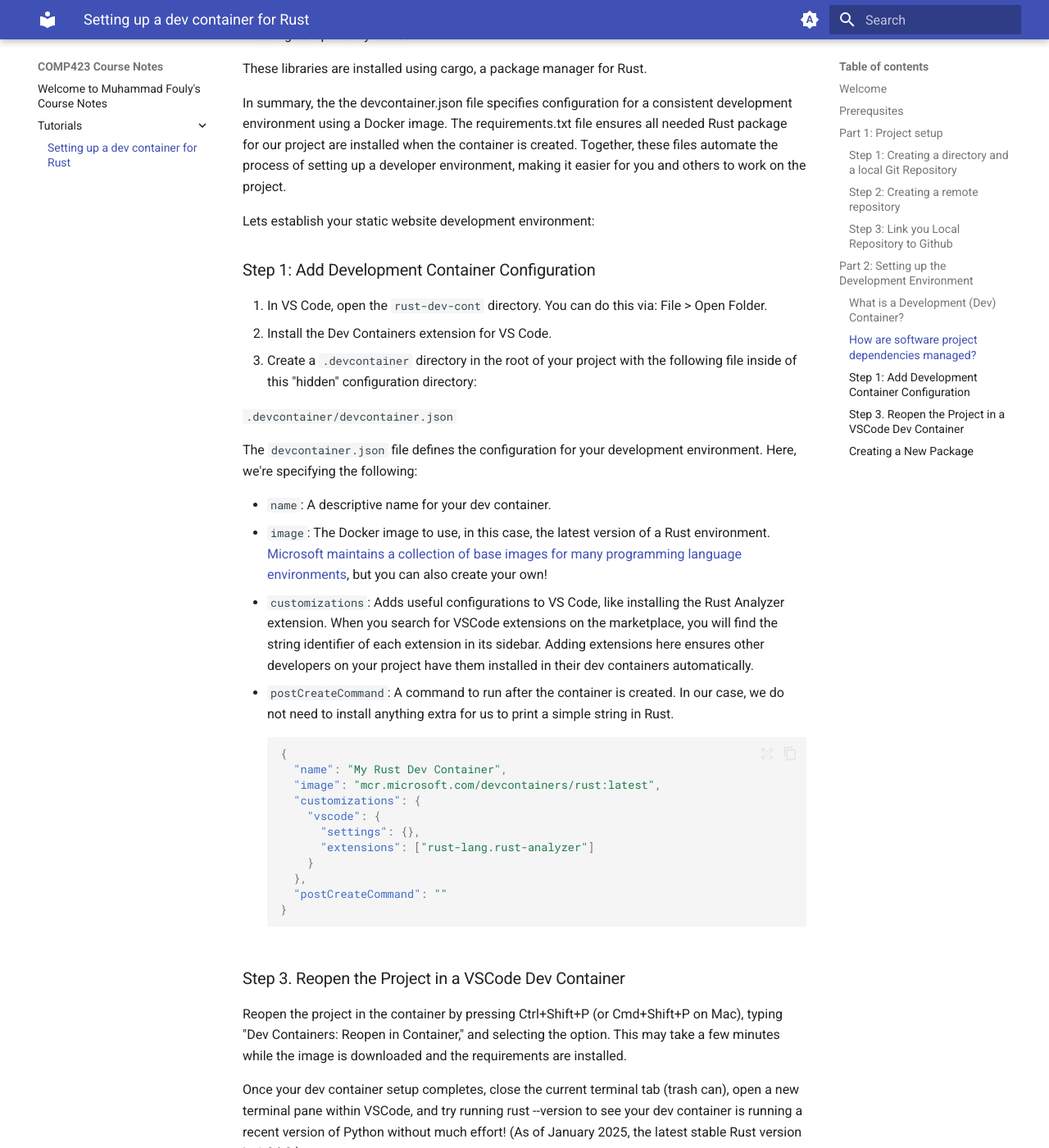
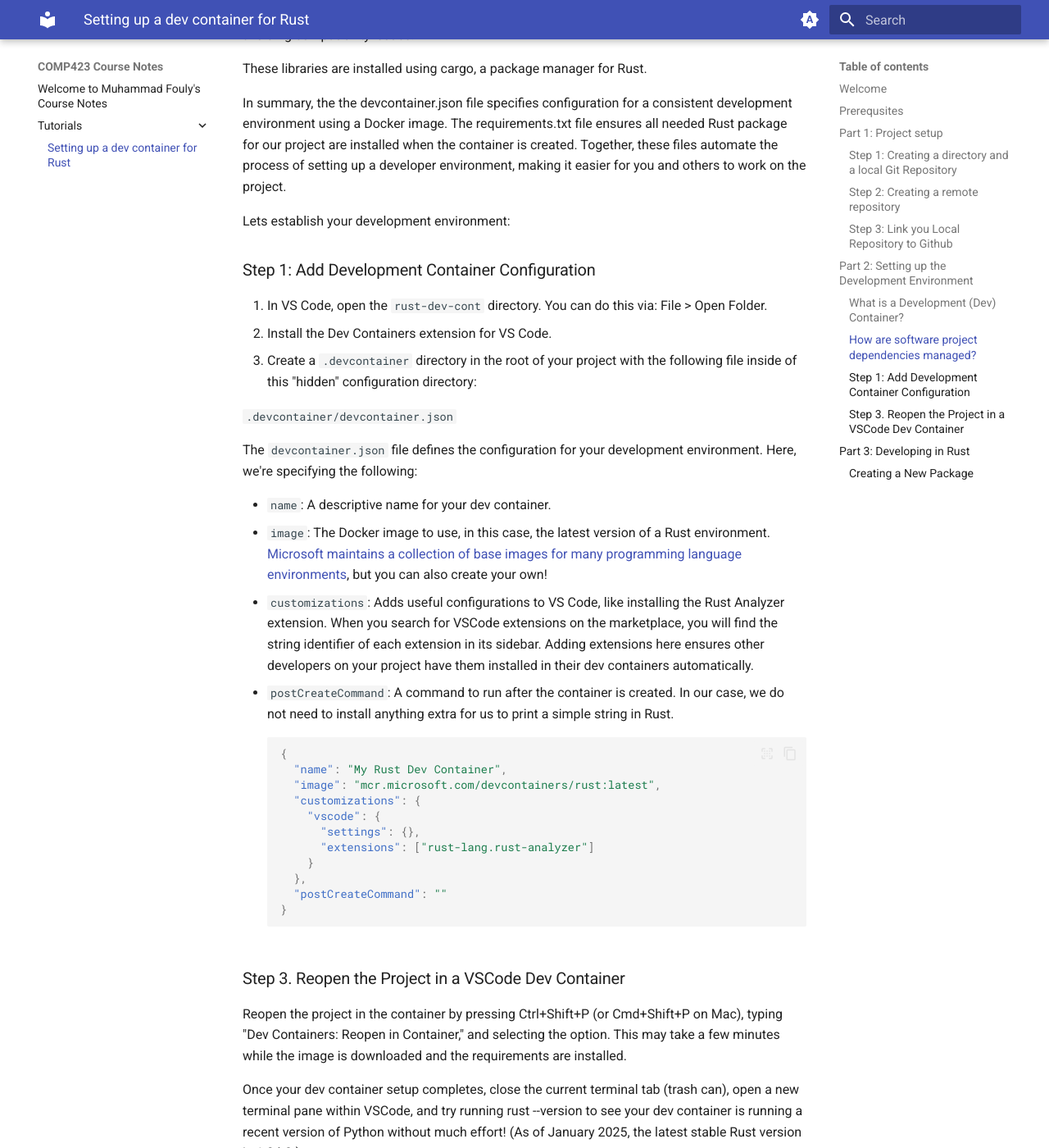
Before and after one commit to MuhammadDF/comp423-course-notes, an MkDocs documentation site: the page built from docs/tutorials/rust-setup.md, in a window 1280 px wide and 1400 px high, scrolled down 2992 px. Shown: the whole window at 82% size. Built offline with MkDocs 1.6.1 and Material for MkDocs 9.7.7, drawn with Linux system fonts in a browser that asks for light colours; some of the changed text lies outside the part shown.

Commit message:
Fixed typos

```diff
--- a/docs/tutorials/rust-setup.md
+++ b/docs/tutorials/rust-setup.md
@@ -84,7 +84,8 @@ These libraries are installed using cargo, a package manager for Rust.
 
 In summary, the the devcontainer.json file specifies configuration for a consistent development environment using a Docker image. The requirements.txt file ensures all needed Rust package for our project are installed when the container is created. Together, these files automate the process of setting up a developer environment, making it easier for you and others to work on the project.
 
-Lets establish your static website development environment:
+Lets establish your development environment:
+
 
 ### Step 1: Add Development Container Configuration
 
@@ -119,6 +120,7 @@ Reopen the project in the container by pressing Ctrl+Shift+P (or Cmd+Shift+P on
 
 Once your dev container setup completes, close the current terminal tab (trash can), open a new terminal pane within VSCode, and try running rust --version to see your dev container is running a recent version of Python without much effort! (As of January 2025, the latest stable Rust version is 1.84.0.)
 
+## Part 3: Developing in Rust
 
 ### Creating a New Package
 To start a new package with Cargo, use cargo new:
```
